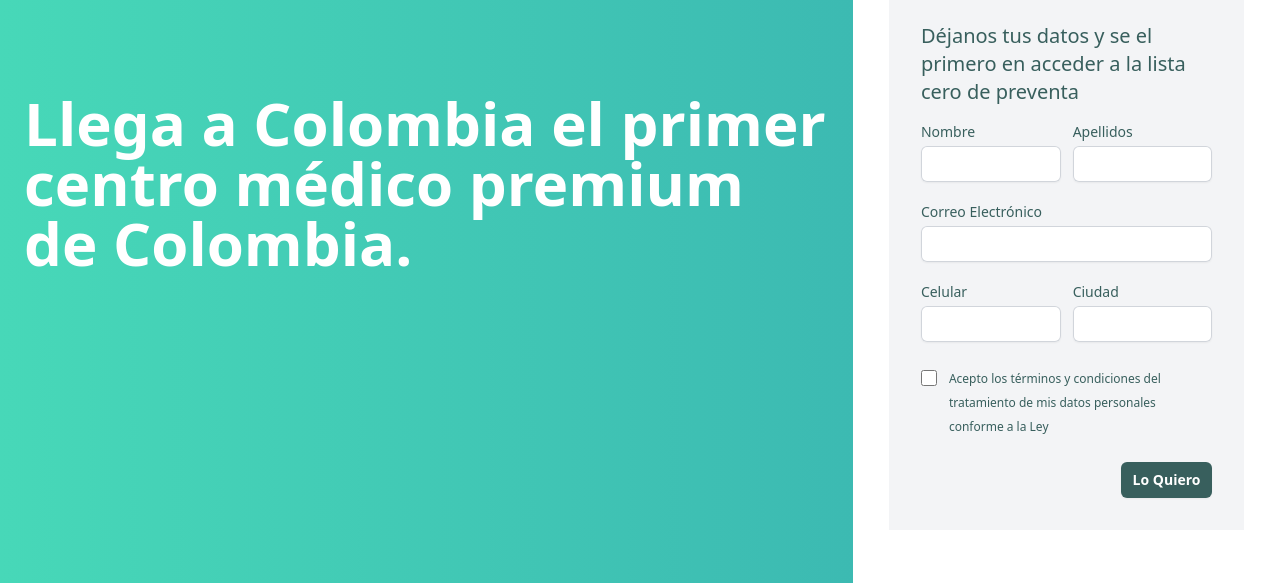
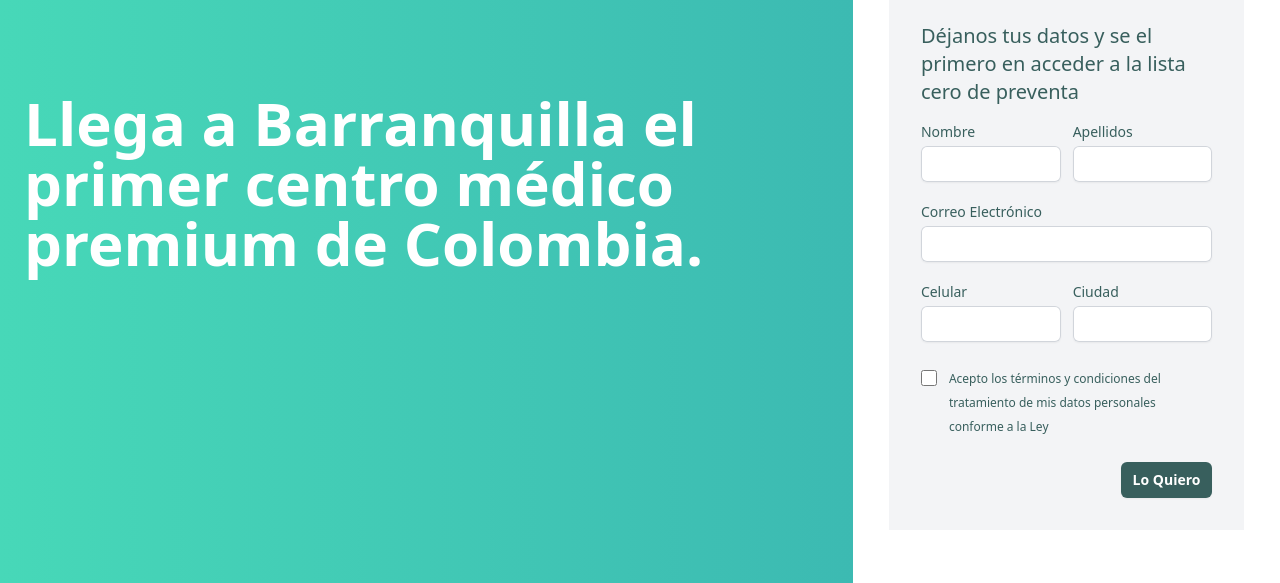
Before and after one commit to Osava25/lemedic-expectative, an Astro site: page / in a window 1280 px wide. Shown: the part 217-800 px from the top of the page. Built offline with nearby package versions, Linux system fonts and the light colour scheme; Astro itself is replaced by a stand-in of ours.

Commit message:
Cambio Colombia a Barranquilla

```diff
--- a/src/pages/index.astro
+++ b/src/pages/index.astro
@@ -14,7 +14,7 @@
 <body>
 	<section class="md:max-w-full md:h-screen h-full grid md:grid-cols-3 grid-cols-1 gap-0">
         <div class="col-span-2 flex items-center justify-start bg-gradient-to-r from-[#47D8B8] to-[#3CBAB2] px-6 py-12">
-            <h1 class="md:text-6xl text-3xl text-white font-bold text-center md:text-start">Llega a Colombia el primer centro médico premium de Colombia.</h1>
+            <h1 class="md:text-6xl text-3xl text-white font-bold text-center md:text-start">Llega a Barranquilla el primer centro médico premium de Colombia.</h1>
         </div>
         <div class="flex flex-col items-center justify-center py-12">
 				<Image src={logoLeMedic} alt="texto descriptivo" width="200" />
```
